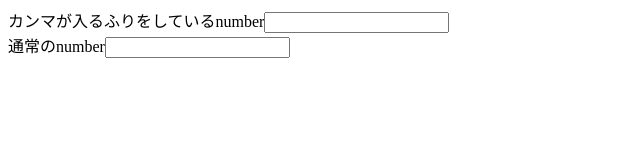
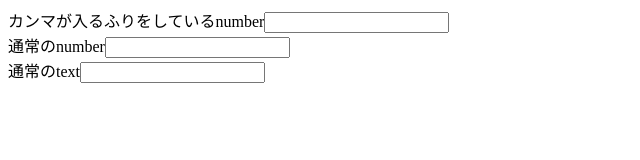
Before and after one commit to uls-yoshi/examples, a plain HTML site: page number_with_comma.html in a window 1280 px wide. Shown: the whole page, without its empty margins (0-640 px from the left). Drawn offline with nearby package versions, Linux system fonts and the light colour scheme.

Commit message:
add type text

```diff
--- a/number_with_comma.html
+++ b/number_with_comma.html
@@ -10,6 +10,9 @@
   </div>
   <div>
     通常のnumber<input type="number" />
+  </div>
+  <div>
+    通常のtext<input type="text" />
   </div>
 <script src="https://code.jquery.com/jquery-3.2.1.slim.min.js" integrity="sha384-KJ3o2DKtIkvYIK3UENzmM7KCkRr/rE9/Qpg6aAZGJwFDMVNA/GpGFF93hXpG5KkN" crossorigin="anonymous"></script>
 <script>
```
